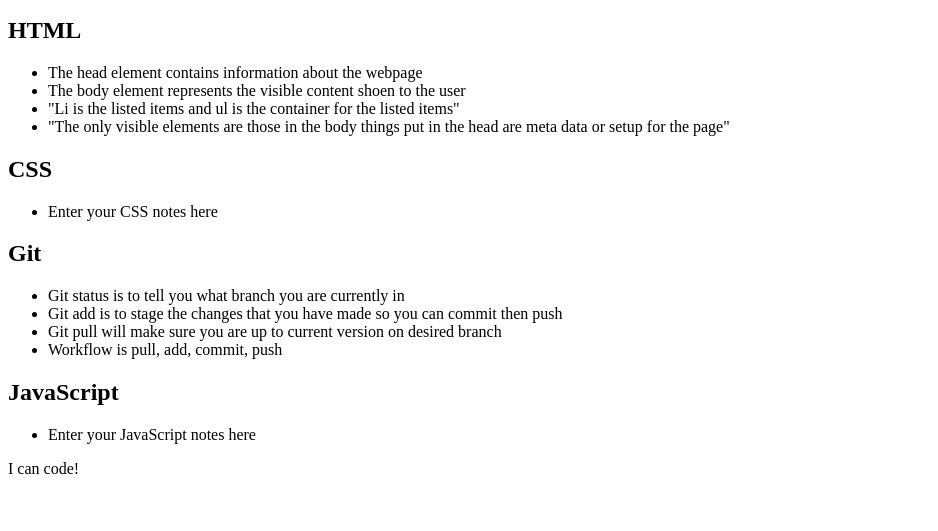
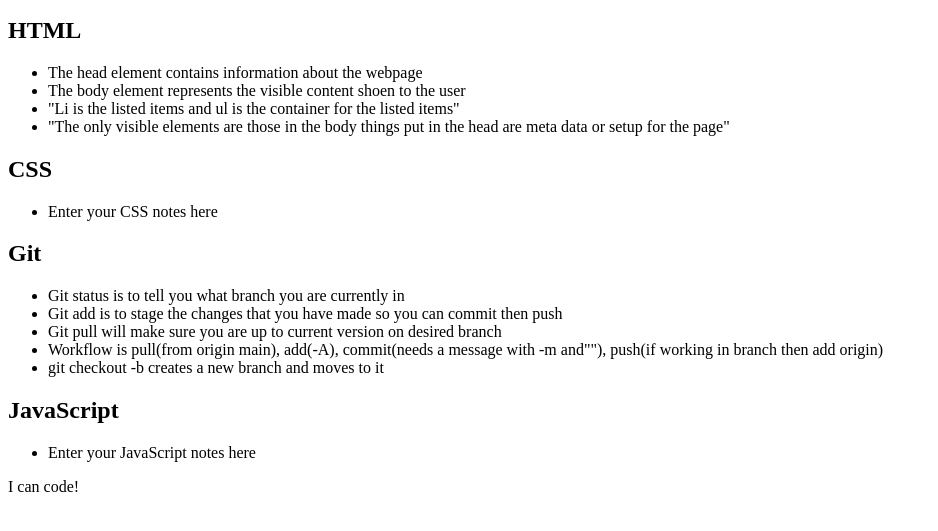
Before and after one commit to Petrichor4/prework-study-guide, a plain HTML site: page index.html in a window 1280 px wide. Shown: the part 101-632 px from the top of the page, without its empty margins (0-938 px from the left). Drawn offline with Linux system fonts and the light colour scheme.

Commit message:
added more notes

```diff
--- a/index.html
+++ b/index.html
@@ -35,7 +35,8 @@
           <li>Git status is to tell you what branch you are currently in</li>
           <li>Git add is to stage the changes that you have made so you can commit then push</li>
           <li>Git pull will make sure you are up to current version on desired branch</li>
-          <li>Workflow is pull, add, commit, push </li>
+          <li>Workflow is pull(from origin main), add(-A), commit(needs a message with -m and""), push(if working in branch then add origin) </li>
+          <li>git checkout -b creates a new branch and moves to it</li>
         </ul>
       </section>
 
```
